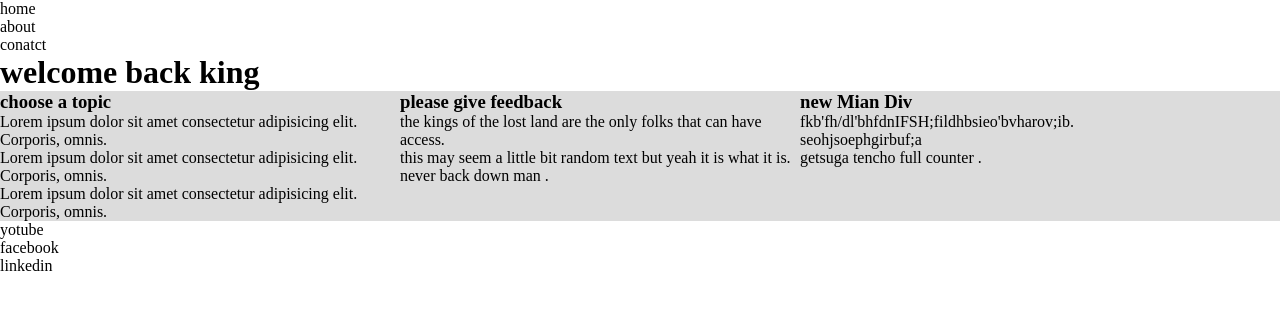
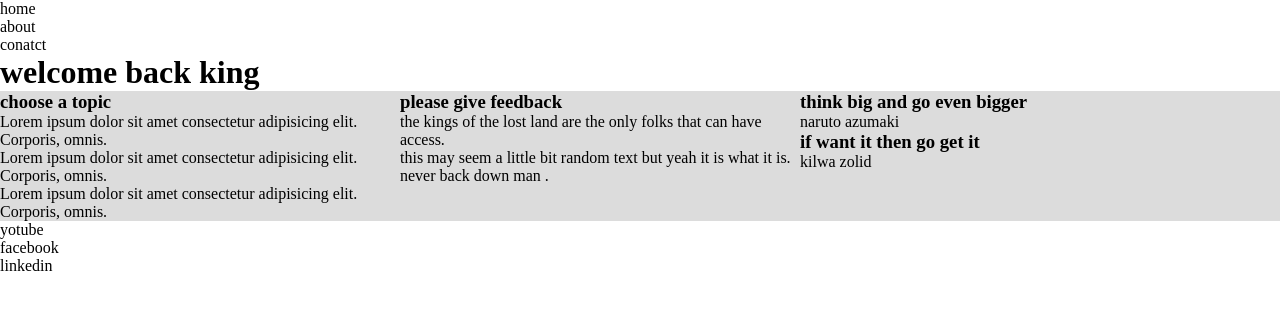
Before and after one commit to Sidahmeders/git_basic_command, a plain HTML site: page index.html in a window 1280 px wide. Drawn offline with Linux system fonts and the light colour scheme.

Commit message:
2 section in the main div

```diff
--- a/index.html
+++ b/index.html
@@ -37,12 +37,17 @@
             <p>never back down man .</p>
         </div>
 
-        <div>
-            <h3>new Mian Div</h3>
-            <p>fkb'fh/dl'bhfdnIFSH;fildhbsieo'bvharov;ib.</p>
-            <p>seohjsoephgirbuf;a</p>
-            <p>getsuga tencho full counter .</p>
-        </div>
+        <section>
+            <div class="sect-one">
+                <h3>think big and go even bigger</h3>
+                <p>naruto azumaki</p>
+            </div>
+
+            <div class="sect-two">
+                <h3>if want it then go get it</h3>
+                <p>kilwa zolid</p>
+            </div>
+        </section>
 
     </main>
 
```
